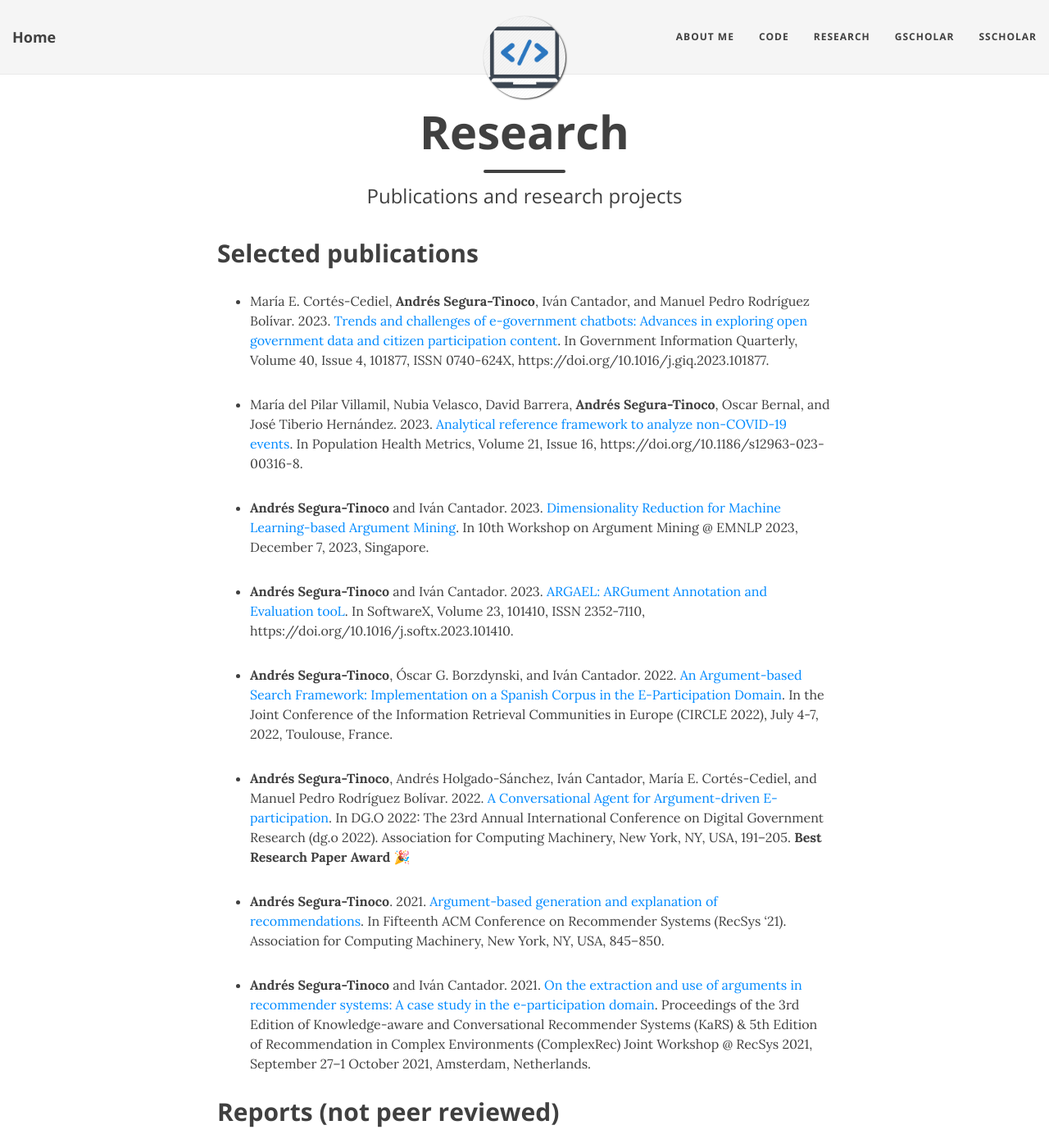
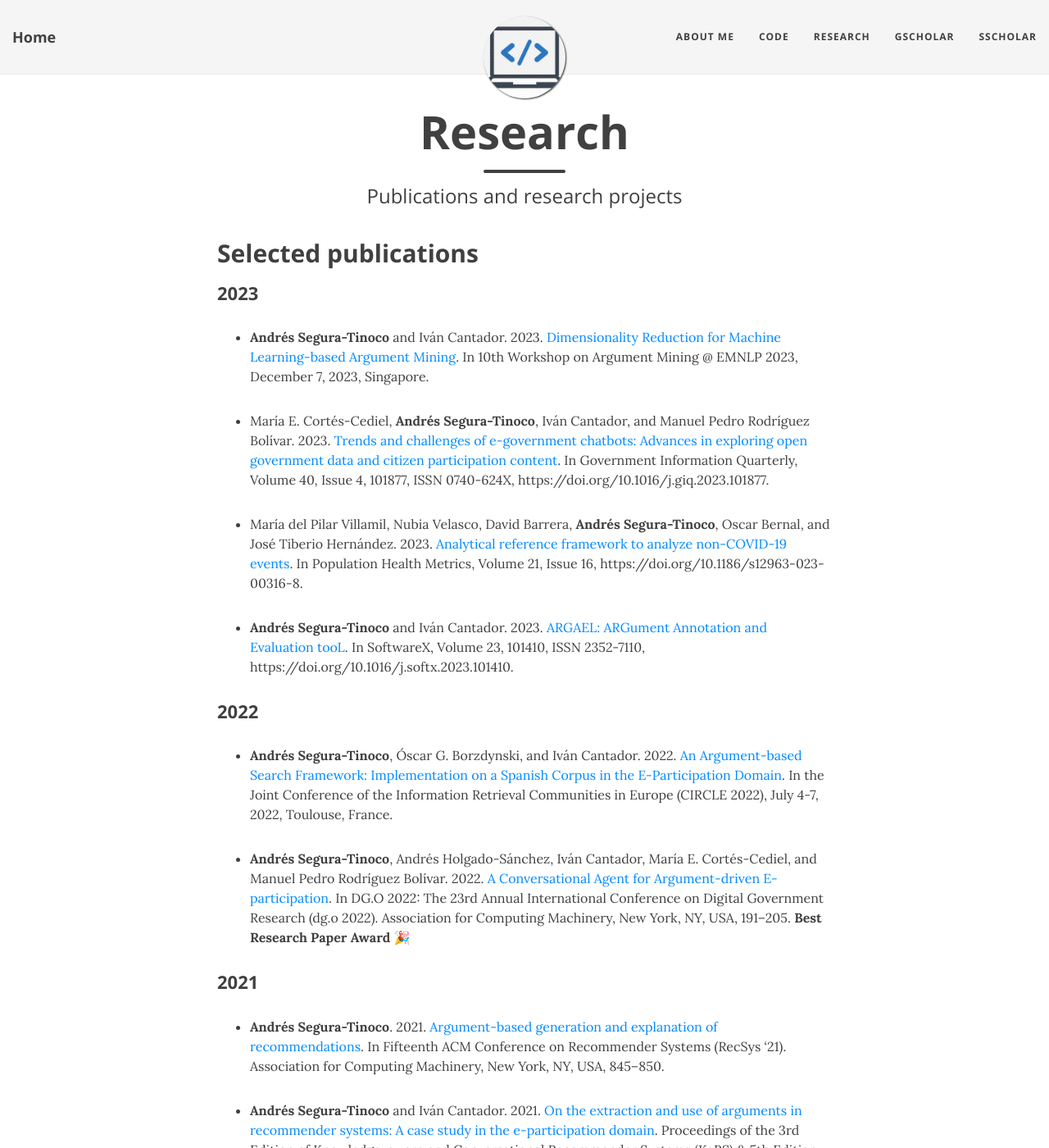
Before and after one commit to ansegura7/ansegura7.github.io, a Jekyll site: the page built from research.md, in a window 1280 px wide and 1400 px high. Shown: the whole window at 82% size. Built offline with Jekyll 4.4.1, drawn with Linux system fonts in a browser that asks for light colours; nearby versions of some CDN libraries.

Commit message:
Update Research
Minor changes.

```diff
--- a/research.md
+++ b/research.md
@@ -6,17 +6,23 @@ subtitle: Publications and research projects
 
 ## Selected publications
 
+### 2023
+
+- <b>Andrés Segura-Tinoco</b> and Iván Cantador. 2023. <a href="#">Dimensionality Reduction for Machine Learning-based Argument Mining</a>. In 10th Workshop on Argument Mining @ EMNLP 2023, December 7, 2023, Singapore.
+
 - María E. Cortés-Cediel, <b>Andrés Segura-Tinoco</b>, Iván Cantador, and Manuel Pedro Rodríguez Bolívar. 2023. <a href="https://www.sciencedirect.com/science/article/pii/S0740624X23000771">Trends and challenges of e-government chatbots: Advances in exploring open government data and citizen participation content</a>. In Government Information Quarterly, Volume 40, Issue 4, 101877, ISSN 0740-624X,  https://doi.org/10.1016/j.giq.2023.101877.
 
 - María del Pilar Villamil, Nubia Velasco, David Barrera, <b>Andrés Segura-Tinoco</b>, Oscar Bernal, and José Tiberio Hernández. 2023. <a href="https://pophealthmetrics.biomedcentral.com/articles/10.1186/s12963-023-00316-8">Analytical reference framework to analyze non-COVID-19 events</a>. In Population Health Metrics, Volume 21, Issue 16, https://doi.org/10.1186/s12963-023-00316-8.
 
-- <b>Andrés Segura-Tinoco</b> and Iván Cantador. 2023. <a href="#">Dimensionality Reduction for Machine Learning-based Argument Mining</a>. In 10th Workshop on Argument Mining @ EMNLP 2023, December 7, 2023, Singapore.
+- <b>Andrés Segura-Tinoco</b> and Iván Cantador. 2023. <a href="https://www.sciencedirect.com/science/article/pii/S2352711023001061" target="_blank">ARGAEL: ARGument Annotation and Evaluation tooL</a>. In SoftwareX, Volume 23, 101410, ISSN 2352-7110, https://doi.org/10.1016/j.softx.2023.101410.
 
-- <b>Andrés Segura-Tinoco</b> and Iván Cantador. 2023. <a href="https://www.sciencedirect.com/science/article/pii/S2352711023001061" target="_blank">ARGAEL: ARGument Annotation and Evaluation tooL</a>. In SoftwareX, Volume 23, 101410, ISSN 2352-7110, https://doi.org/10.1016/j.softx.2023.101410.
+### 2022
 
 - <b>Andrés Segura-Tinoco</b>, Óscar G. Borzdynski, and Iván Cantador. 2022. <a href="https://github.com/argrecsys/arg-ir-tool/blob/main/papers/circle22-paper-two-cols.pdf" target="_blank">An Argument-based Search Framework: Implementation on a Spanish Corpus in the E-Participation Domain</a>. In the Joint Conference of the Information Retrieval Communities in Europe (CIRCLE 2022), July 4-7, 2022, Toulouse, France.
 
 - <b>Andrés Segura-Tinoco</b>, Andrés Holgado-Sánchez, Iván Cantador, María E. Cortés-Cediel, and Manuel Pedro Rodríguez Bolívar. 2022. <a href="https://dl.acm.org/doi/10.1145/3543434.3543447" target="_blank">A Conversational Agent for Argument-driven E-participation</a>. In DG.O 2022: The 23rd Annual International Conference on Digital Government Research (dg.o 2022). Association for Computing Machinery, New York, NY, USA, 191–205. <b>Best Research Paper Award</b> 🎉
+
+### 2021
 
 - <b>Andrés Segura-Tinoco</b>. 2021. <a href="https://dl.acm.org/doi/10.1145/3460231.3473894" target="_blank">Argument-based generation and explanation of recommendations</a>. In Fifteenth ACM Conference on Recommender Systems (RecSys '21). Association for Computing Machinery, New York, NY, USA, 845–850.
 
```
